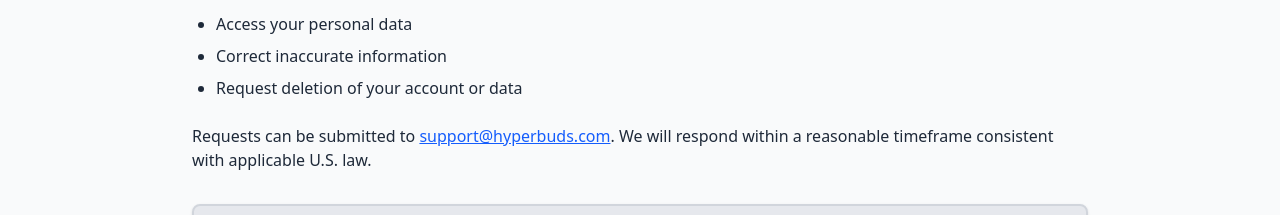
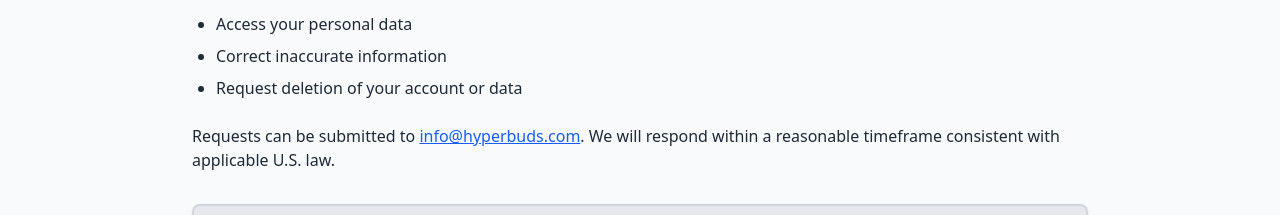
Before and after one commit to evuventures/hyperbuds, a Next.js app: page /privacy in a window 1280 px wide. Shown: the part 1340-1555 px from the top of the page. Built offline with nearby package versions, Linux system fonts and the light colour scheme; no server answers.

Commit message:
Update contact email in Privacy Policy, Terms and Conditions, and FAQ sections to info@hyperbuds.com for consistency.

```diff
--- a/src/app/privacy/page.tsx
+++ b/src/app/privacy/page.tsx
@@ -63,8 +63,8 @@ export default function PrivacyPolicy() {
         </ul>
         <p>
           Requests can be submitted to{' '}
-          <a href="mailto:support@hyperbuds.com" className="text-blue-600 underline">
-            support@hyperbuds.com
+          <a href="mailto:info@hyperbuds.com" className="text-blue-600 underline">
+            info@hyperbuds.com
           </a>.
           We will respond within a reasonable timeframe consistent with applicable U.S. law.
         </p>
--- a/src/app/terms/page.tsx
+++ b/src/app/terms/page.tsx
@@ -69,8 +69,8 @@ export default function TermsAndConditions() {
           [Your Georgia or Florida Business Address]
           <br />
           📧{' '}
-          <a href="mailto:support@hyperbuds.com" className="text-blue-600 underline">
-            support@hyperbuds.com
+          <a href="mailto:info@hyperbuds.com" className="text-blue-600 underline">
+            info@hyperbuds.com
           </a>
         </p>
 
--- a/src/components/landing-page/Faq.jsx
+++ b/src/components/landing-page/Faq.jsx
@@ -8,7 +8,7 @@ const faqs = {
     { question: 'Who can use HyperBuds?', answer: 'Anyone from students to enterprise teams can use HyperBuds.' },
     { question: 'What services does HyperBuds provide?', answer: 'Real-time collaboration tools, task management, and team insights.' },
     { question: 'Can I integrate HyperBuds with other tools?', answer: 'Yes, integrations with Slack, Google Drive, and more are supported.' },
-    { question: 'How can I contact support?', answer: 'Via live chat, support@hyperbuds.com, or the help center.' },
+    { question: 'How can I contact support?', answer: 'Via live chat, info@hyperbuds.com, or the help center.' },
     { question: 'What is your average response time?', answer: 'Most queries are answered within 24 hours.' },
     { question: 'How is my data protected?', answer: 'We use encryption, secure servers, and comply with GDPR.' },
     { question: 'Can I delete my account and data?', answer: 'Yes, you can request data deletion from your account settings.' },
@@ -18,7 +18,7 @@ const faqs = {
     { question: 'Can I integrate HyperBuds with other tools?', answer: 'Yes, integrations with Slack, Google Drive, and more are supported.' },
   ],
   Support: [
-    { question: 'How can I contact support?', answer: 'Via live chat, support@hyperbuds.com, or the help center.' },
+    { question: 'How can I contact support?', answer: 'Via live chat, info@hyperbuds.com, or the help center.' },
     { question: 'What is your average response time?', answer: 'Most queries are answered within 24 hours.' },
   ],
   'Privacy/Policy': [
```
